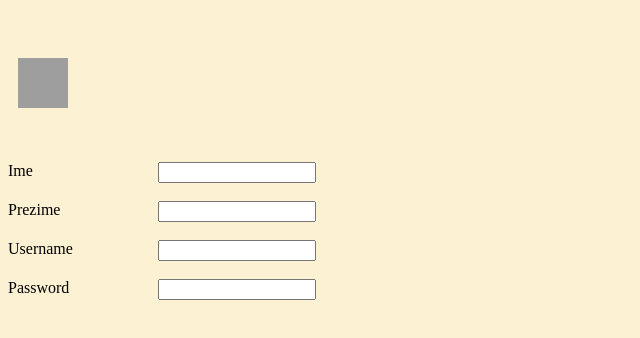
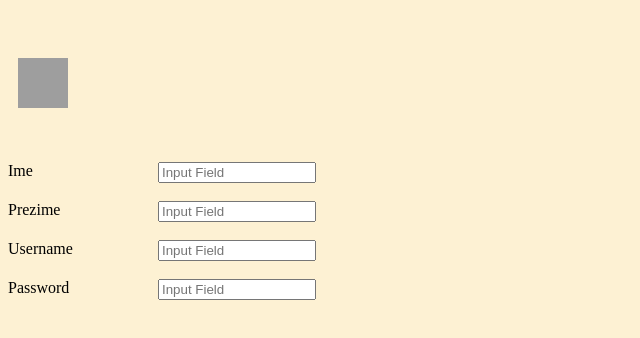
Before and after one commit to ebronja1/RealEstateApp, a plain HTML site: page HTML/profil.html in a window 1280 px wide. Shown: the whole page, without its empty margins (0-640 px from the left). Drawn offline with Linux system fonts and the light colour scheme; grey boxes are pictures that could not be loaded.

Commit message:
Added placeholder in input fields

```diff
--- a/HTML/profil.html
+++ b/HTML/profil.html
@@ -11,13 +11,13 @@
 
     <form>
         <label for="ime">Ime</label>
-        <input type="text" id="ime" name="ime"><br>
+        <input type="text" id="ime" name="ime" placeholder="Input Field"><br>
         <label for="prezime">Prezime</label>
-        <input type="text" id="prezime" name="prezime"><br>
+        <input type="text" id="prezime" name="prezime" placeholder="Input Field"><br>
         <label for="username">Username</label>
-        <input type="text" id="username" name="username"><br>
+        <input type="text" id="username" name="username" placeholder="Input Field"><br>
         <label for="password">Password</label>
-        <input type="text" id="password" name="password"><br>
+        <input type="text" id="password" name="password" placeholder="Input Field"><br>
     </form>
   </body>
 </html>
```
